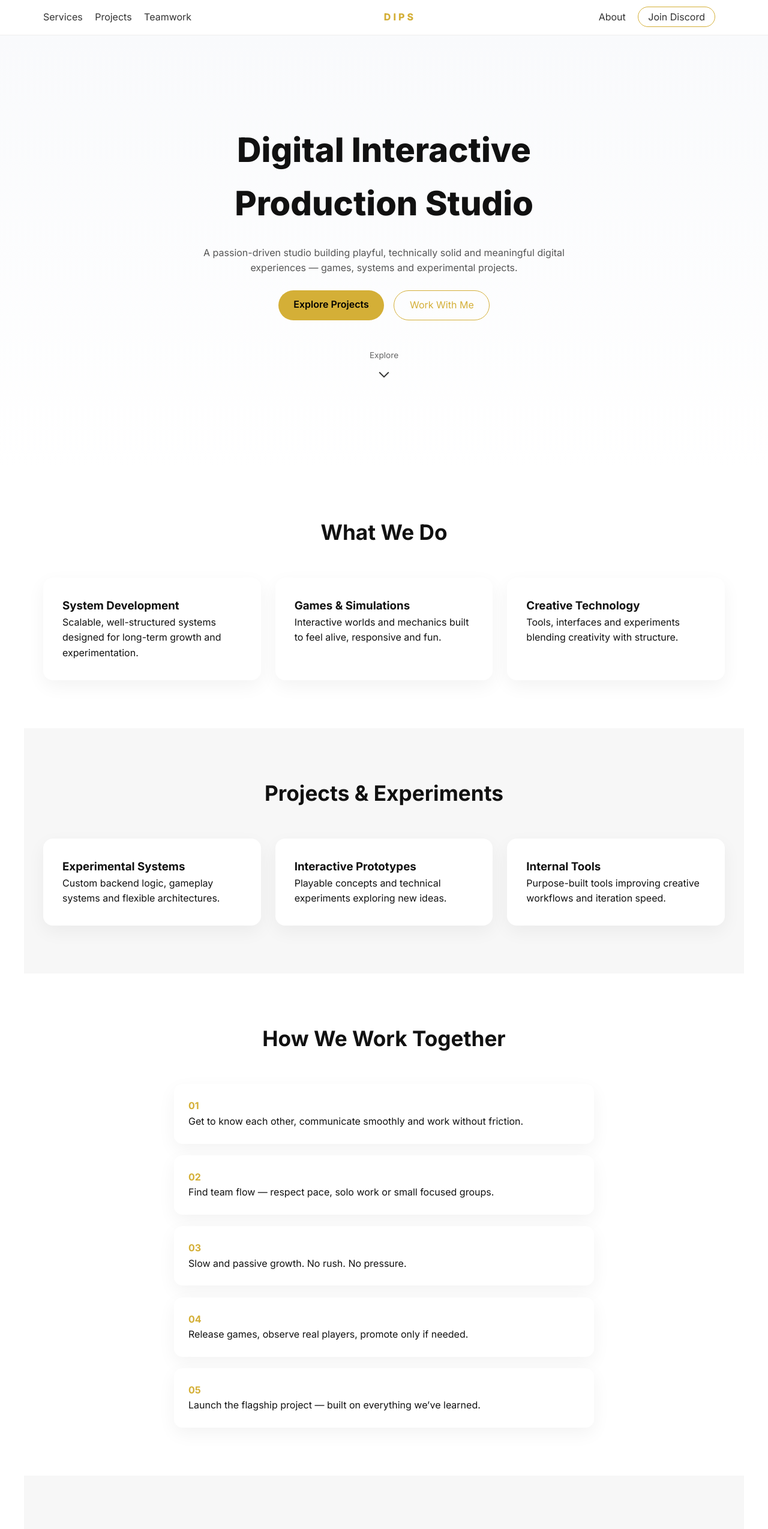
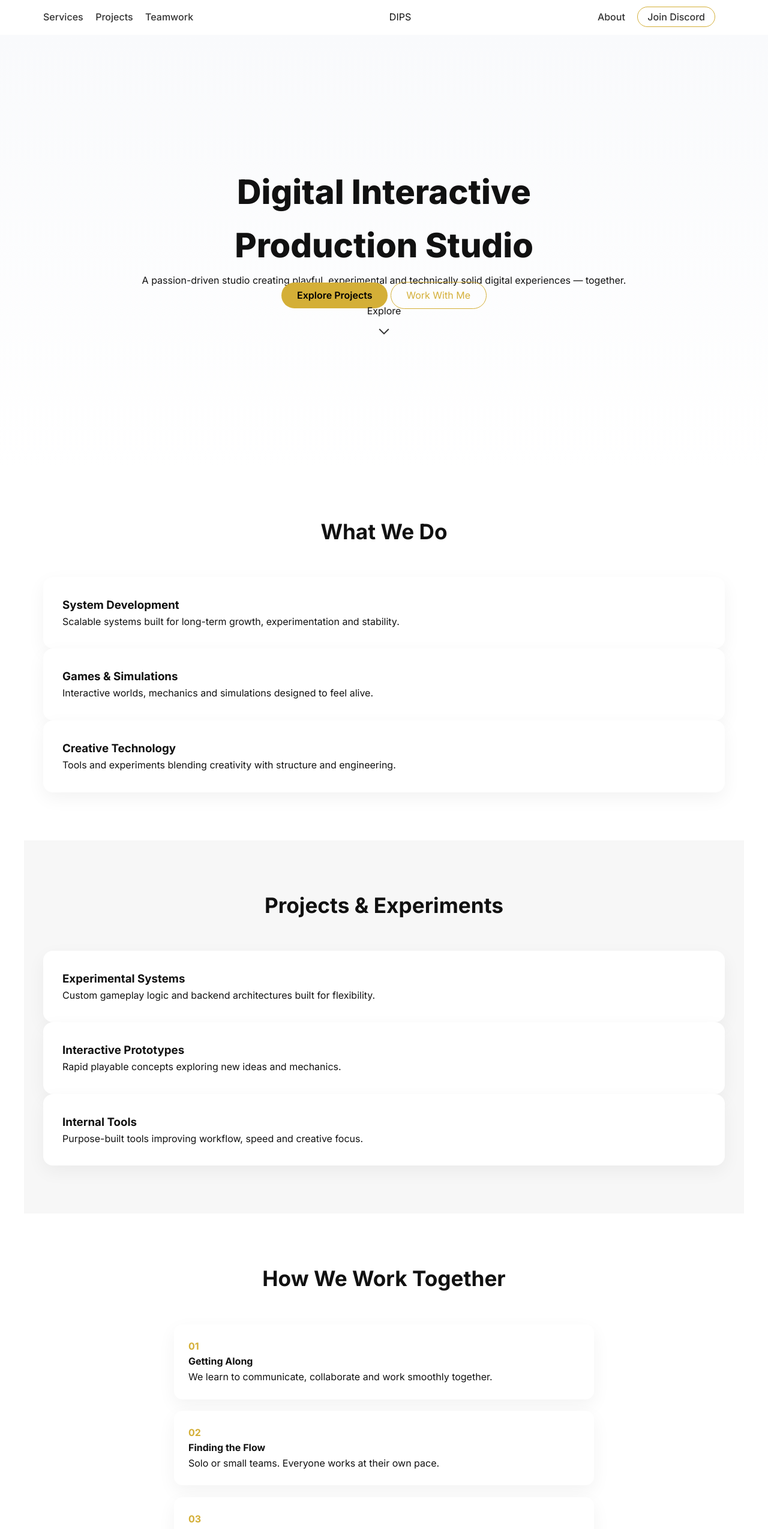
Before and after one commit to brodskidaniel/dips_studio, a plain HTML site: page index.html in a window 1280 px wide. Shown: the top 2549 px of the page at 60% size. Drawn offline with Linux system fonts and the light colour scheme.

Commit message:
Update index.html

```diff
--- a/index.html
+++ b/index.html
@@ -2,71 +2,73 @@
 <html lang="en">
 <head>
   <meta charset="UTF-8" />
+  <meta name="viewport" content="width=device-width, initial-scale=1.0"/>
   <title>DIPS — Digital Interactive Production Studio</title>
-  <meta name="viewport" content="width=device-width, initial-scale=1.0" />
+
   <link rel="stylesheet" href="style.css" />
-  <link href="https://fonts.googleapis.com/css2?family=Inter:wght@300;400;600;700;800&display=swap" rel="stylesheet">
+  <link rel="preconnect" href="https://fonts.googleapis.com">
+  <link rel="preconnect" href="https://fonts.gstatic.com" crossorigin>
+  <link href="https://fonts.googleapis.com/css2?family=Inter:wght@300;400;500;600;700;800;900&display=swap" rel="stylesheet">
 </head>
-
 <body>
 
-<!-- NAVBAR -->
-<header class="navbar">
-  <nav class="nav-inner">
-    <div class="nav-left">
+<!-- NAV -->
+<header class="nav">
+  <div class="nav-inner">
+    <nav class="nav-left">
       <a href="#services">Services</a>
       <a href="#projects">Projects</a>
       <a href="#teamwork">Teamwork</a>
+    </nav>
+
+    <div class="logo" onclick="document.getElementById('apply').scrollIntoView({behavior:'smooth'})">
+      DIPS
     </div>
 
-    <div class="nav-center">
-      <a href="#apply" class="brand">DIPS</a>
-    </div>
-
-    <div class="nav-right">
+    <nav class="nav-right">
       <a href="#about">About</a>
       <a class="btn-outline" href="https://discord.gg/Dd85gp6Vq4" target="_blank">Join Discord</a>
-    </div>
-  </nav>
+    </nav>
+  </div>
 </header>
 
 <!-- HERO -->
 <section class="hero">
   <h1>Digital Interactive<br>Production Studio</h1>
-  <p class="hero-sub">
-    A passion-driven studio building playful, technically solid and meaningful
-    digital experiences — games, systems and experimental projects.
+  <p>
+    A passion-driven studio creating playful, experimental and technically solid
+    digital experiences — together.
   </p>
 
-  <div class="hero-actions">
+  <div class="hero-buttons">
     <a href="#projects" class="btn-primary">Explore Projects</a>
     <a href="#apply" class="btn-secondary">Work With Me</a>
   </div>
 
-  <div class="explore">
+  <div class="scroll-indicator">
     <span>Explore</span>
     <div class="arrow"></div>
   </div>
 </section>
 
-<!-- SERVICES -->
+<!-- WHAT WE DO -->
 <section id="services" class="section">
   <h2>What We Do</h2>
 
-  <div class="cards">
+  <div class="card-grid">
     <div class="card">
       <h3>System Development</h3>
-      <p>Scalable, well-structured systems designed for long-term growth and experimentation.</p>
+      <p>Scalable systems built for long-term growth, experimentation and stability.</p>
     </div>
 
     <div class="card">
       <h3>Games & Simulations</h3>
-      <p>Interactive worlds and mechanics built to feel alive, responsive and fun.</p>
+      <p>Interactive worlds, mechanics and simulations designed to feel alive.</p>
     </div>
 
     <div class="card">
       <h3>Creative Technology</h3>
-      <p>Tools, interfaces and experiments blending creativity with structure.</p>
+      <p>Tools and experiments blending creativity with structure and engineering.</p>
     </div>
   </div>
 </section>
@@ -75,20 +77,20 @@
 <section id="projects" class="section alt">
   <h2>Projects & Experiments</h2>
 
-  <div class="cards">
+  <div class="card-grid">
     <div class="card">
       <h3>Experimental Systems</h3>
-      <p>Custom backend logic, gameplay systems and flexible architectures.</p>
+      <p>Custom gameplay logic and backend architectures built for flexibility.</p>
     </div>
 
     <div class="card">
       <h3>Interactive Prototypes</h3>
-      <p>Playable concepts and technical experiments exploring new ideas.</p>
+      <p>Rapid playable concepts exploring new ideas and mechanics.</p>
     </div>
 
     <div class="card">
       <h3>Internal Tools</h3>
-      <p>Purpose-built tools improving creative workflows and iteration speed.</p>
+      <p>Purpose-built tools improving workflow, speed and creative focus.</p>
     </div>
   </div>
 </section>
@@ -100,23 +102,32 @@
   <div class="timeline">
     <div class="step">
       <span>01</span>
-      <p>Get to know each other, communicate smoothly and work without friction.</p>
+      <h4>Getting Along</h4>
+      <p>We learn to communicate, collaborate and work smoothly together.</p>
     </div>
+
     <div class="step">
       <span>02</span>
-      <p>Find team flow — respect pace, solo work or small focused groups.</p>
+      <h4>Finding the Flow</h4>
+      <p>Solo or small teams. Everyone works at their own pace.</p>
     </div>
+
     <div class="step">
       <span>03</span>
-      <p>Slow and passive growth. No rush. No pressure.</p>
+      <h4>Slow Growth</h4>
+      <p>No pressure. No rush. Income comes later — naturally.</p>
     </div>
+
     <div class="step">
       <span>04</span>
-      <p>Release games, observe real players, promote only if needed.</p>
+      <h4>First Releases</h4>
+      <p>Small games released, evaluated and improved with care.</p>
     </div>
+
     <div class="step">
       <span>05</span>
-      <p>Launch the flagship project — built on everything we’ve learned.</p>
+      <h4>Main Project</h4>
+      <p>A large flagship project begins when everything is aligned.</p>
     </div>
   </div>
 </section>
@@ -124,25 +135,25 @@
 <!-- ABOUT -->
 <section id="about" class="section alt">
   <h2>About DIPS</h2>
-  <p class="about-text">
+  <p class="wide-text">
     DIPS is an independent digital studio built around curiosity, teamwork and craftsmanship.
-    We don’t work for money in the beginning — we work because creating together is fun.
-    Trust, respect and long-term friendships matter more than profit.
+    We do not work for money in the beginning — we work because creating together is fun.
+    Friendship, respect and creativity always come first.
   </p>
 </section>
 
 <!-- APPLY -->
 <section id="apply" class="section">
-  <h2>Join the Studio</h2>
-  <p class="apply-text">
-    We’re looking for kind, curious and creative people. You don’t need to be an expert —
-    passion, honesty and love for building matter more.
+  <h2>Work With Me</h2>
+  <p class="wide-text">
+    I’m looking for kind, curious and creative people. Skill level matters less than honesty,
+    passion and the joy of building things together.
   </p>
 
-  <form class="apply-form">
+  <form class="apply-form" action="mailto:your@email.com" method="post" enctype="text/plain">
     <input type="text" placeholder="Your name" required />
     <input type="email" placeholder="Your email" required />
-    <textarea placeholder="Tell us who you are and why you want to join DIPS" required></textarea>
+    <textarea placeholder="Tell me who you are and why you want to join DIPS" required></textarea>
     <button type="submit" class="btn-primary">Send Application</button>
   </form>
 </section>
@@ -150,8 +161,15 @@
 <!-- FOOTER -->
 <footer class="footer">
   <p>© DIPS — Digital Interactive Production Studio</p>
-  <p>Founded & operated by Daniel</p>
+  <p class="visits">Total visits: <span id="counter">0</span></p>
 </footer>
+
+<script>
+  const count = localStorage.getItem("visits") || 0;
+  const newCount = parseInt(count) + 1;
+  localStorage.setItem("visits", newCount);
+  document.getElementById("counter").innerText = newCount;
+</script>
 
 </body>
 </html>
```
